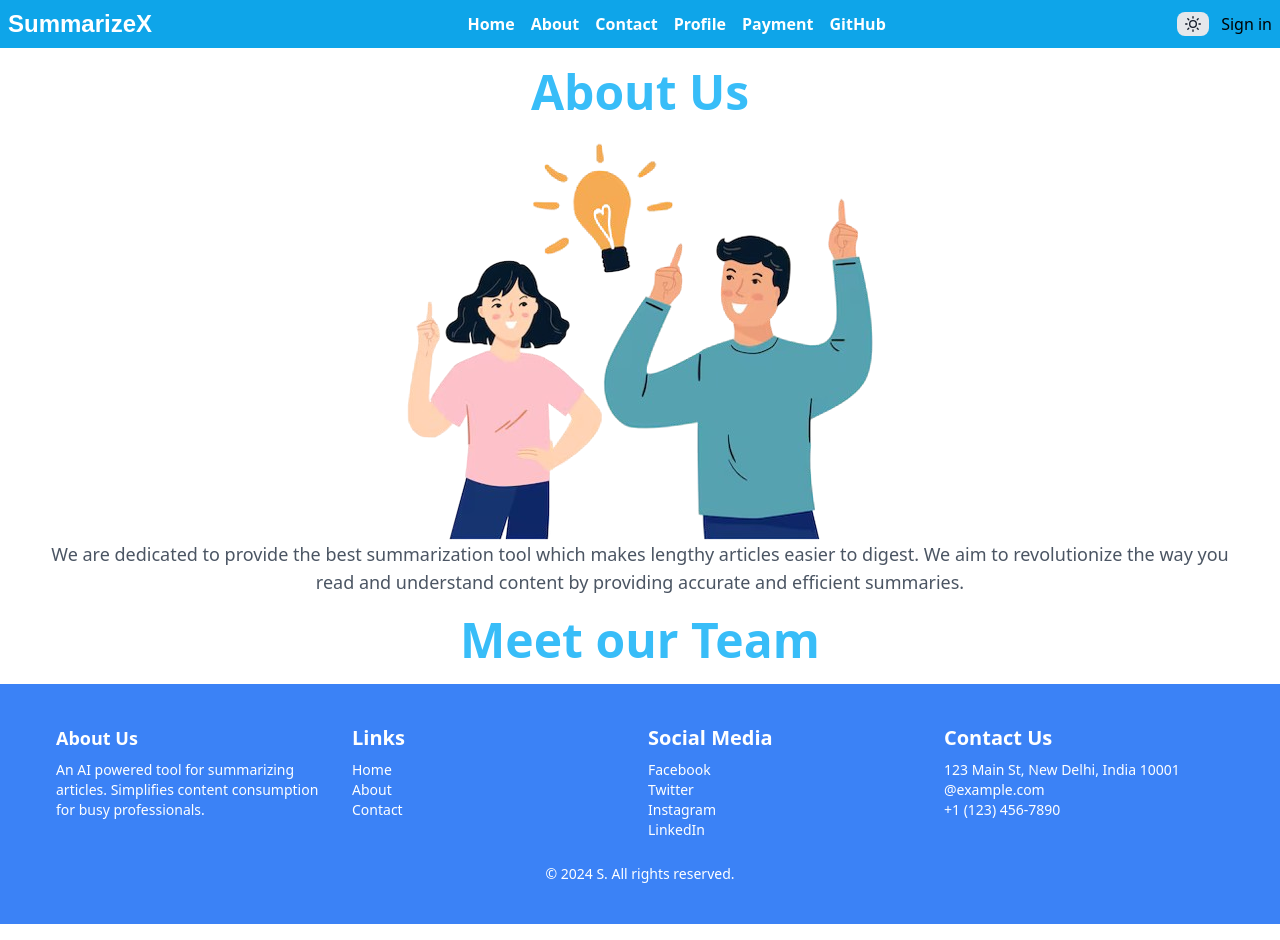
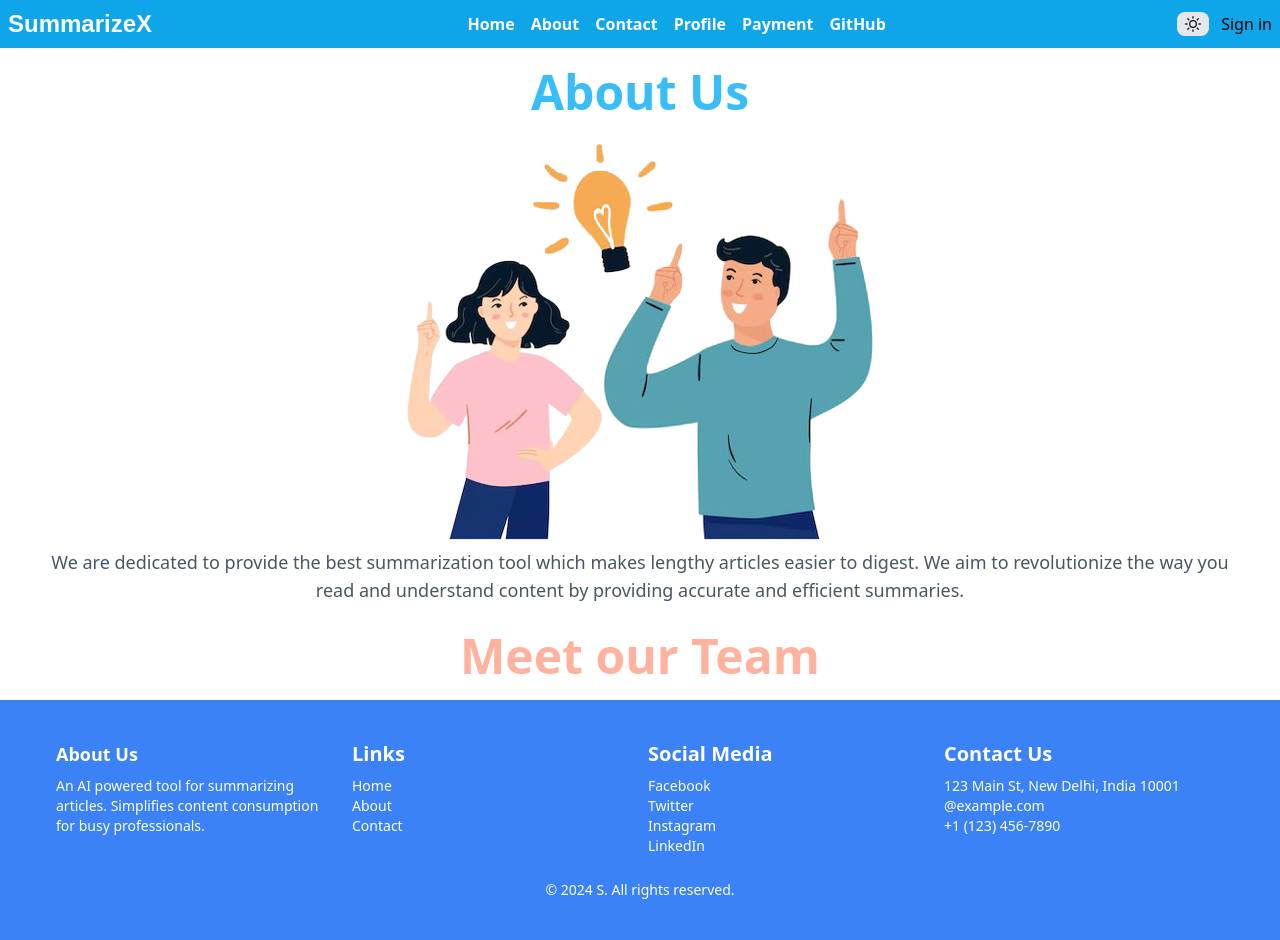
Before and after one commit to Krishna100604/SummarizeX, a React (Vite) app: page /about in a window 1280 px wide. Built offline with nearby package versions, Linux system fonts and the light colour scheme; no server answers; a web font is replaced by a local one.

Commit message:
added dark mode in about and contact page

```diff
--- a/src/Pages/About.jsx
+++ b/src/Pages/About.jsx
@@ -13,79 +13,28 @@ const About = () => {
   }, []);
 
   return (
-    <main className="w-full flex flex-col justify-center items-center p-5 ">
+    <main className="w-full flex flex-col justify-center items-center p-5 dark:bg-[#0f172a]">
       <h2 className="text-2xl md:text-5xl font-bold text-sky-400 mb-4">
         About Us
       </h2>
-      {/* <section
+
+      <div
+        className="h-3/4 sm:h-2/4  text-gray-600 dark:text-gray-200"
         ref={aboutSectionRef}
-        className=" flex w-full  mx-auto text-center rounded-lg "
       >
-        <div className="flex flex-col">
-          <p className="text-lg text-gray-600 mb-6">
-            We are dedicated to provide the best summarization tool which makes
-            lengthy articles easier to digest.
-          </p>
-
-          <div className="grid grid-cols-1 md:grid-cols-3 gap-8">
-            {/* Team
-            <div className="flex flex-col items-center space-y-2">
-              <FaUsers size={40} className="text-blue-500 mb-2" />
-              <h3 className="text-2xl font-semibold text-gray-800">Our Team</h3>
-              <p className="text-gray-600">
-                Our diverse and talented team is passionate about leveraging AI
-                to help you save time and stay informed.
-              </p>
-            </div>
-
-            {/* Vision
-            <div className="flex flex-col items-center space-y-2">
-              <FaRegLightbulb size={40} className="text-yellow-500 mb-2" />
-              <h3 className="text-2xl font-semibold text-gray-800">
-                Our Vision
-              </h3>
-              <p className="text-gray-600">
-                We aim to revolutionize the way you read and understand content
-                by providing accurate and efficient summaries.
-              </p>
-            </div>
-
-            {/* Values
-            <div className="flex flex-col items-center space-y-2">
-              <FaHeart size={40} className="text-red-500 mb-2" />
-              <h3 className="text-2xl font-semibold text-gray-800">
-                Our Values
-              </h3>
-              <p className="text-gray-600">
-                We value integrity, innovation, and user satisfaction. Our goal
-                is to create a tool that you love to use.
-              </p>
-            </div>
-          </div>
-        </div>
-        <div>
-          <img src={img} alt="" />
-        </div>
-      </section> */}
-
-      <div className="h-3/4 sm:h-2/4  text-gray-600" ref={aboutSectionRef}>
         <img className="items-center justify-center mx-auto" src={img} alt="" />
-        <div className="flex flex-col items-center space-y-2 px-4 ">
-          <p className="text-base sm:text-lg text-center ">
+        <div className="flex flex-col items-center py-2 px-4 ">
+          <p className="text-sm sm:text-lg text-center ">
             We are dedicated to provide the best summarization tool which makes
             lengthy articles easier to digest. We aim to revolutionize the way
             you read and understand content by providing accurate and efficient
             summaries.
           </p>
-          {/* <p className="text-gray-600">
-          We value integrity, innovation, and user satisfaction. Our goal is to
-          create a tool that you love to use.
-        </p> */}
         </div>
 
         {/* team */}
         <div>
-          <p className="pt-5 text-2xl md:text-5xl text-center font-bold text-sky-400 ">
+          <p className="pt-5 text-2xl md:text-5xl text-center font-bold text-[#ffb39f]  ">
             Meet our Team
           </p>
           <div></div>
--- a/src/Pages/Contact.jsx
+++ b/src/Pages/Contact.jsx
@@ -11,12 +11,14 @@ const Contact = () => {
   }, []);
 
   return (
-    <main className="w-full flex flex-col items-center justify-center pt-8">
+    <main className="w-full flex flex-col items-center justify-center pt-8 dark:bg-[#0f172a]">
       <section
         ref={contactSectionRef}
-        className="contact-section w-full max-w-3xl mt-16 mx-auto text-center p-8 bg-white bg-opacity-70 rounded-lg "
+        className="contact-section w-full max-w-3xl mt-16 mx-auto text-center p-8 rounded-lg"
       >
-        <h2 className="text-4xl font-bold text-gray-800 mb-4">Contact Us</h2>
+        <h2 className="text-2xl md:text-5xl text-center font-bold text-sky-400 mb-5">
+          Contact Us
+        </h2>
         <p className="text-lg text-gray-600 mb-6">
           Have any questions or feedback? Feel free to reach out to us!
         </p>
--- a/src/Pages/Home.jsx
+++ b/src/Pages/Home.jsx
@@ -45,7 +45,7 @@ const Home = () => {
     <>
       <header className="p-10 min-h-screen dark:bg-[#0f172a] " style={styles}>
         <motion.span
-          className="text-sm text-[#ffb39f]  font-semibold"
+          className="text-sm dark:text-[#ffb39f]  font-semibold"
           initial={{ opacity: 0, y: -20 }}
           animate={{ opacity: 1, y: 0 }}
           transition={{ duration: 1 }}
@@ -95,7 +95,11 @@ const Home = () => {
               animate={{ opacity: 1, y: 0 }}
               transition={{ duration: 1, delay: 0.3 }}
             >
-              <img className="" src={img} alt="Phone" />
+              <img
+                className="dark:bg-white rounded-t-full"
+                src={img}
+                alt="Phone"
+              />
             </motion.div>
           </div>
         </div>
@@ -220,7 +224,6 @@ const Home = () => {
           </div>
         </div>
       </header>
-      <Footer/>
     </>
   );
 };
--- a/src/Pages/PaymentPage.jsx
+++ b/src/Pages/PaymentPage.jsx
@@ -50,7 +50,7 @@ const PaymentPage = () => {
     <>
       <header className="p-4">
         <motion.h1
-          className="text-3xl mt-5 text-blue-600 text-center sm:text-2xl md:text-5xl md:leading-tight font-semibold m-4"
+          className=" mt-5text-2xl md:text-5xl text-center font-bold text-sky-400 m-5"
           initial={{ opacity: 0, y: -20 }}
           animate={{ opacity: 1, y: 0 }}
           transition={{ duration: 1 }}
@@ -60,7 +60,10 @@ const PaymentPage = () => {
 
         <div ref={mainRef} className="container mx-auto py-10 px-4">
           <div className="">
-            <h2 id="paymentSection" className="text-2xl font-semibold mb-4">
+            <h2
+              id="paymentSection"
+              className="text-xl sm:text-2xl text-center  font-semibold mb-4"
+            >
               Select a Plan
             </h2>
             <div className="flex flex-col sm:flex-row items-center justify-center gap-4 mb-6">
@@ -82,7 +85,9 @@ const PaymentPage = () => {
                 <p className="text-blue-300 mb-4 font-bold">
                   Perfect for individuals
                 </p>
-                <div className="text-xl font-bold mb-2">&#x20B9;100 / 10 credits</div>
+                <div className="text-xl font-bold mb-2">
+                  &#x20B9;100 / 10 credits
+                </div>
                 <motion.button
                   className="bg-blue-500 text-white mt-5 py-2 px-4 rounded-lg mb-5"
                   whileHover={{ scale: 1.1 }}
@@ -117,7 +122,9 @@ const PaymentPage = () => {
                 <p className="text-blue-300 mb-4 font-bold">
                   Ideal for small teams
                 </p>
-                <div className="text-xl font-bold mb-2">&#x20B9;500 / 100 credits</div>
+                <div className="text-xl font-bold mb-2">
+                  &#x20B9;500 / 100 credits
+                </div>
                 <motion.button
                   className="bg-blue-500 text-white mt-5 py-2 px-4 rounded-lg mb-5"
                   whileHover={{ scale: 1.1 }}
@@ -152,7 +159,9 @@ const PaymentPage = () => {
                 <p className="text-blue-300 mb-4 font-bold">
                   For large organizations
                 </p>
-                <div className="text-xl font-bold mb-2">&#x20B9;1200 / 500 credits</div>
+                <div className="text-xl font-bold mb-2">
+                  &#x20B9;1200 / 500 credits
+                </div>
                 <motion.button
                   className="bg-blue-500 text-white mt-5 py-2 px-4 rounded-lg mb-5"
                   whileHover={{ scale: 1.1 }}
```
